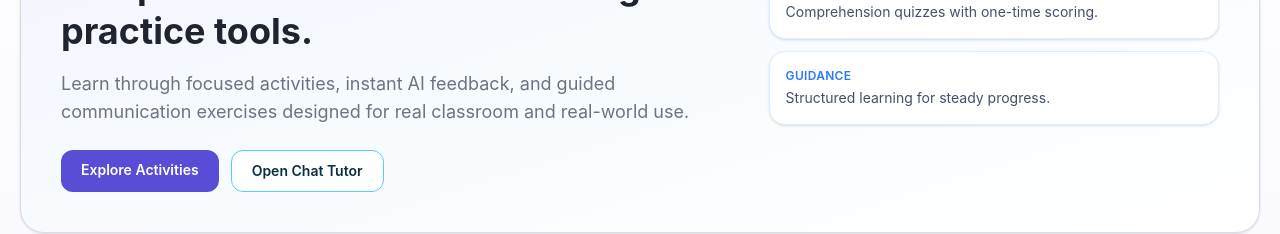
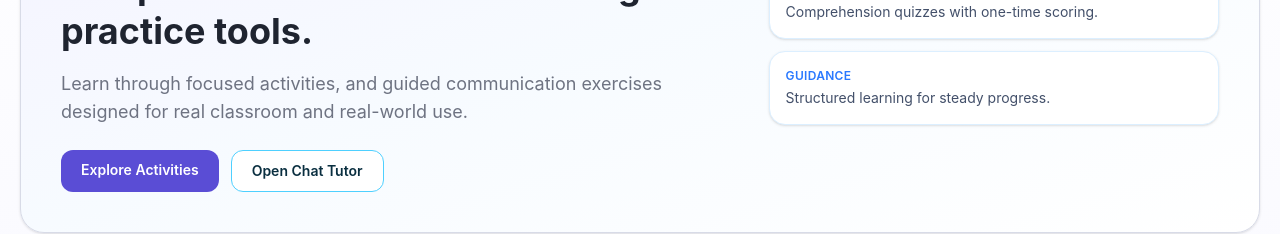
Before and after one commit to DanielFelicitas/linguaTech, a React (Vite) app in the folder client/: page / in a window 1280 px wide. Shown: the part 265-499 px from the top of the page. Built offline with nearby package versions, Linux system fonts and the light colour scheme; no server answers.

Commit message:
remove word AI

```diff
--- a/client/src/pages/Home.jsx
+++ b/client/src/pages/Home.jsx
@@ -13,7 +13,7 @@ function Home() {
               Improve speaking, writing, and comprehension with modern English practice tools.
             </h1>
             <p className="mt-4 max-w-2xl text-base text-[#6E7382] sm:text-lg">
-              Learn through focused activities, instant AI feedback, and guided communication exercises
+              Learn through focused activities, and guided communication exercises
               designed for real classroom and real-world use.
             </p>
             <div className="mt-6 flex flex-wrap gap-3">
```
